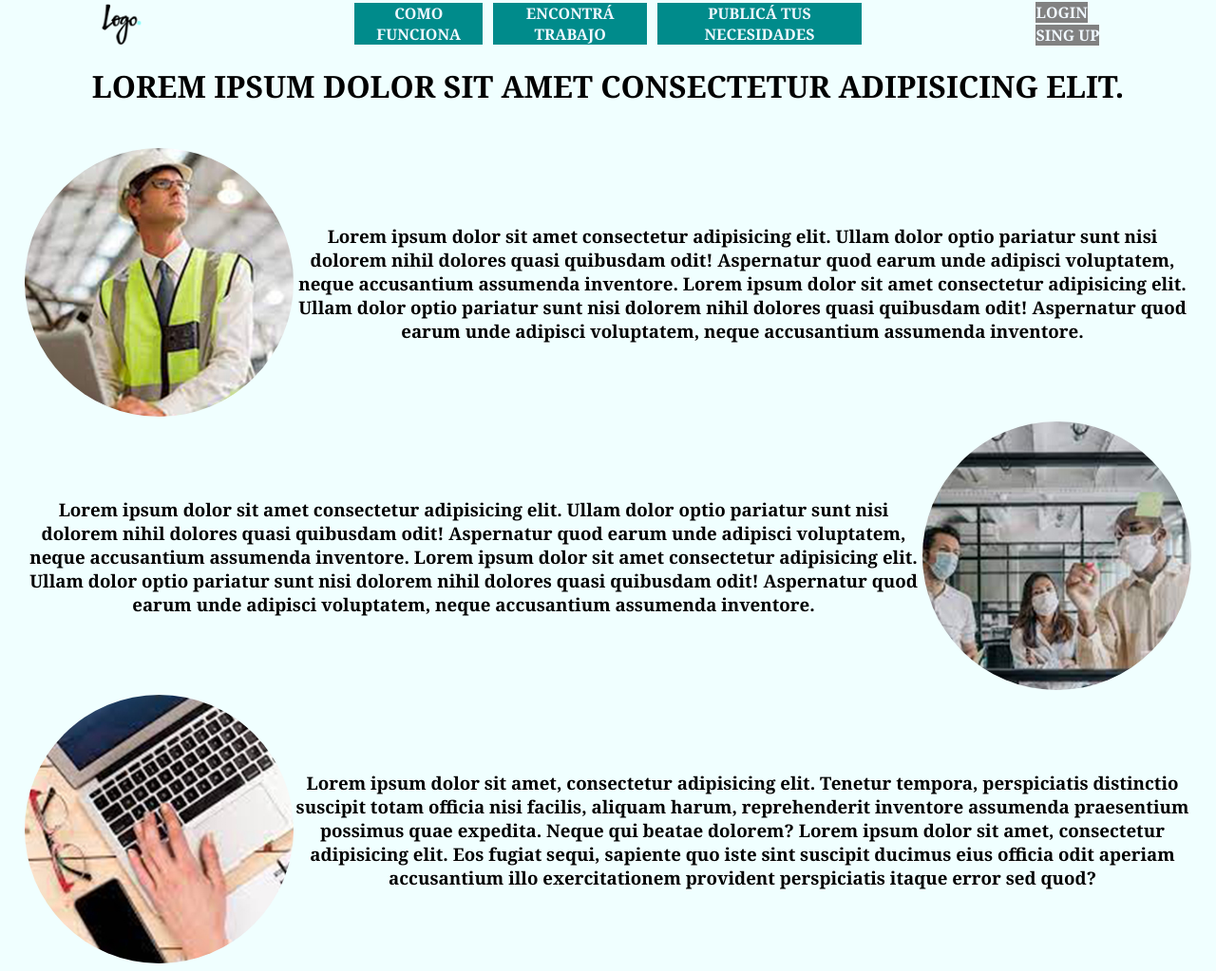
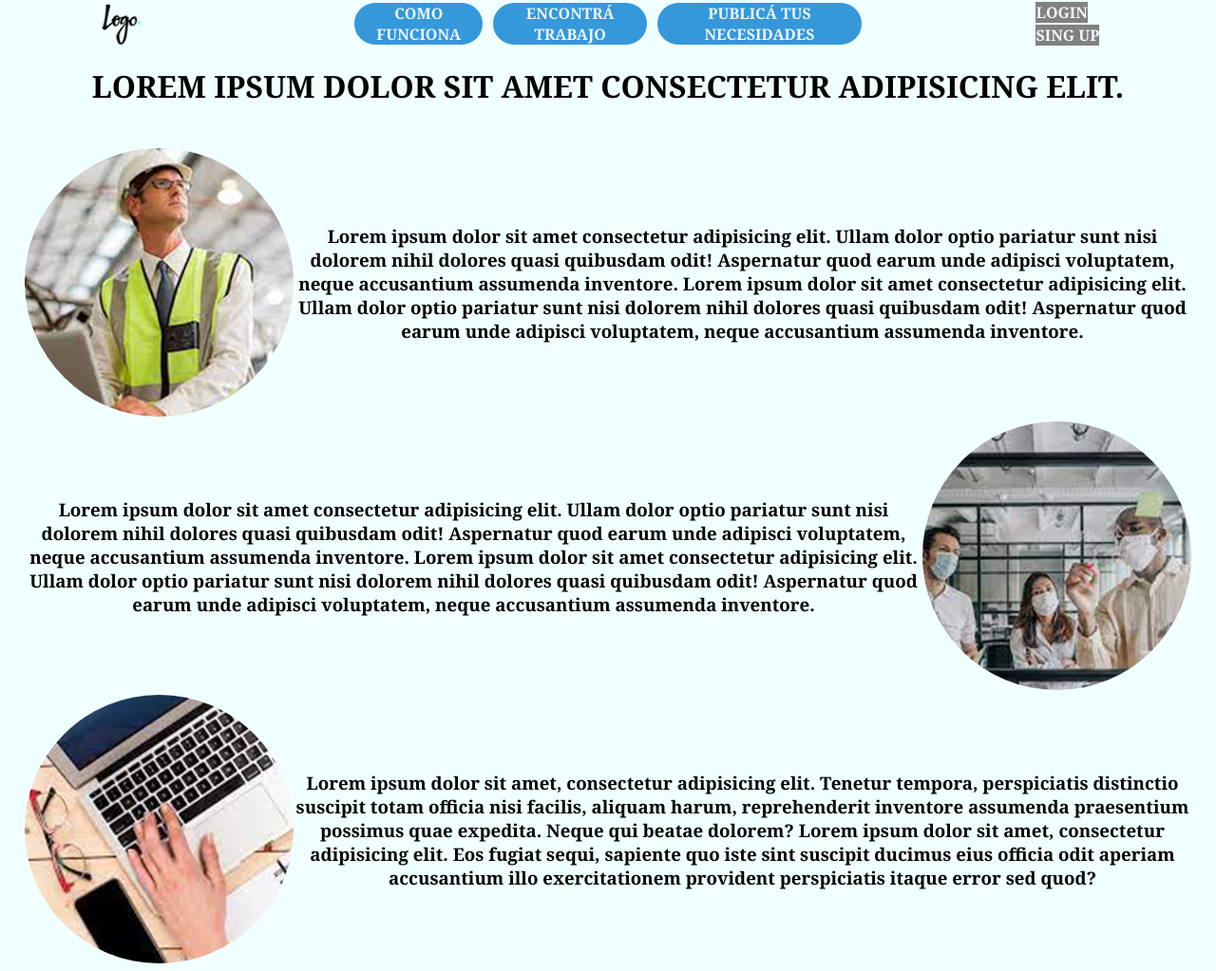
Before and after one commit to LMmansilla/dw_mansilla, a plain HTML site: page index.html in a window 1280 px wide. Shown: the top 1023 px of the page at 95% size. Drawn offline with Linux system fonts and the light colour scheme.

Commit message:
se agregaron estilos a las funciones

```diff
--- a/estilos/style.css
+++ b/estilos/style.css
@@ -107,7 +107,15 @@ nav ul li {
   text-decoration: none;
   text-transform: uppercase;
   color: aliceblue;
-  background-color: darkcyan;
+  border-radius: 3rem;
+  box-shadow: 0 0 40px 40px #3498db inset, 0 0 0 0 #3498db;
+  transition: all 150ms ease-in-out;
+  border-color: #1a8ebc;
+}
+
+.funciones ul li a:hover {
+  box-shadow: 0 0 10px 0 #3498db inset, 0 0 10px 4px #3498db;
+  color: darkblue;
 }
 
 .ingreso ul li {
```
